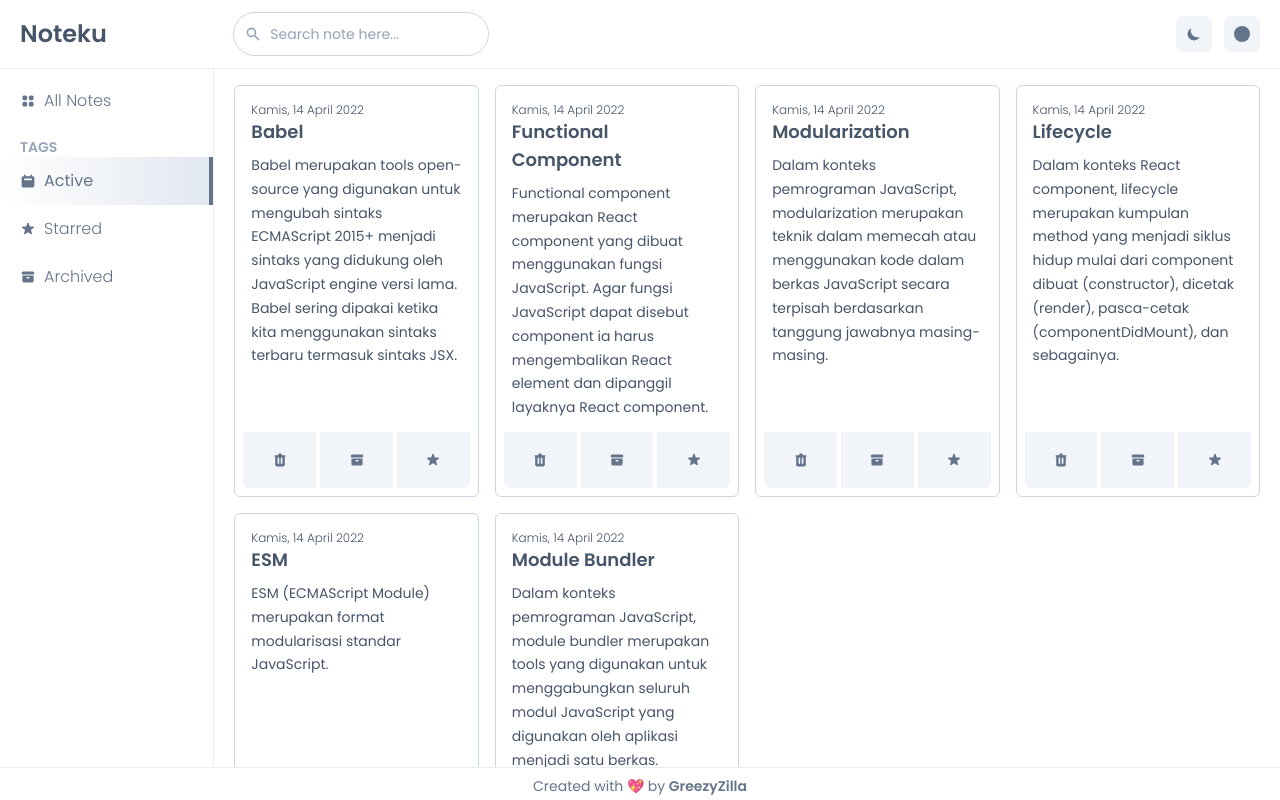
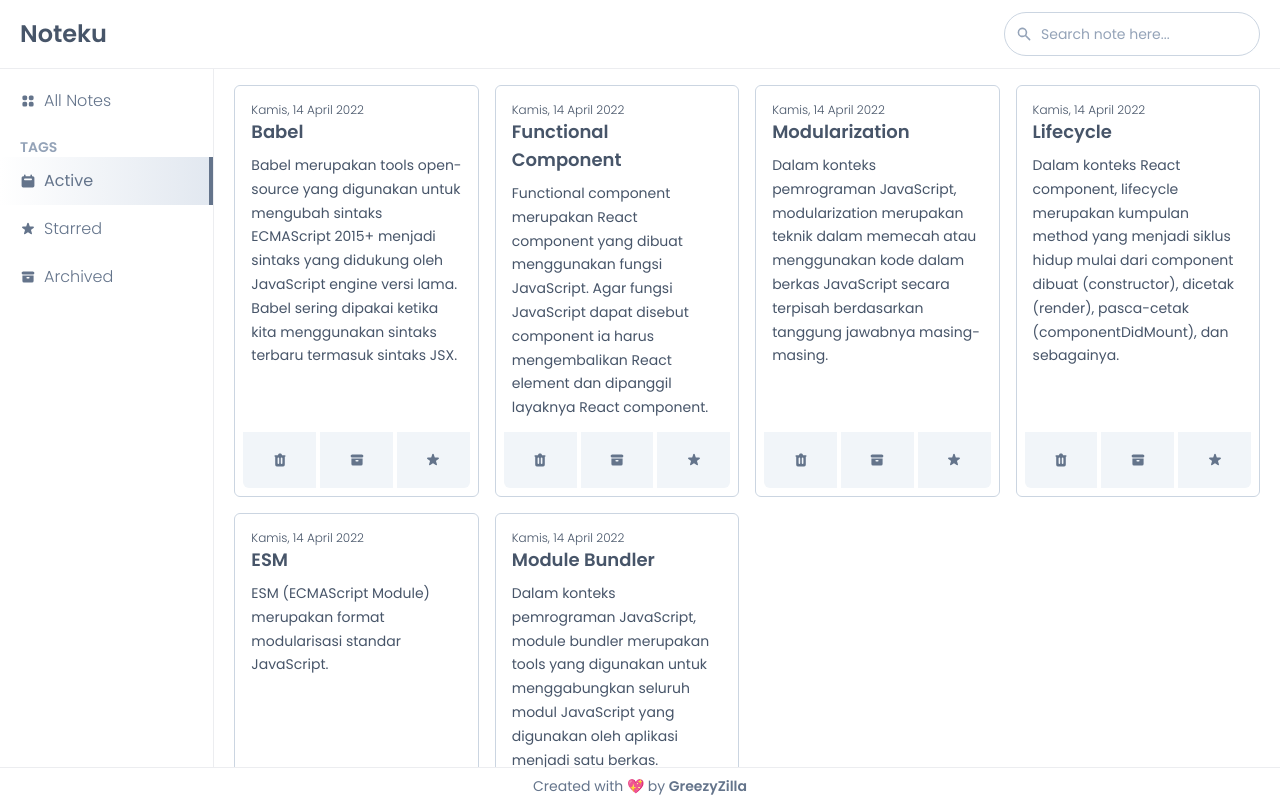
Before and after one commit to greezyzilla/noteku-ts, a React (Vite) app: page /active in a window 1280 px wide. Built offline with nearby package versions, Linux system fonts and the light colour scheme.

Commit message:
refactor: :fire: remove toggle dark mode & change color

```diff
--- a/src/components/organisms/header/changeColor.tsx
+++ /dev/null
@@ -1,7 +0,0 @@
-export default function ChangeColor() {
-  return (
-    <div className="w-9 h-9 flex items-center justify-center bg-slate-100 rounded-md">
-      <div className="w-4 h-4 rounded-full bg-slate-500" />
-    </div>
-  );
-}
--- a/src/components/organisms/header/index.tsx
+++ b/src/components/organisms/header/index.tsx
@@ -1,6 +1,4 @@
-import ChangeColor from './changeColor';
 import SearchNote from './searchNote';
-import ToggleDarkMode from './toggleDarkMode';
 
 interface HeaderProps{
   filter: string;
@@ -15,13 +13,9 @@ export default function Header(props : HeaderProps) {
       <div className="grid grid-cols-12 w-full flex-1">
         <div className="col-span-2 py-3 text-2xl font-semibold text-slate-600 px-5 font-roboto flex items-center">Noteku</div>
         <div className="col-span-10 py-3 px-5">
-          <div className="flex justify-between">
+          <div className="flex justify-end">
             <div className="flex gap-4">
               <SearchNote filter={filter} onSearch={onSearch} />
-            </div>
-            <div className="flex items-center gap-3 text-slate-500">
-              <ToggleDarkMode />
-              <ChangeColor />
             </div>
           </div>
         </div>
--- a/src/components/organisms/header/toggleDarkMode.tsx
+++ /dev/null
@@ -1,9 +0,0 @@
-import { MoonIcon } from '@heroicons/react/solid';
-
-export default function ToggleDarkMode() {
-  return (
-    <div className="w-9 h-9 flex items-center justify-center bg-slate-100 rounded-md">
-      <MoonIcon className="w-4 h-4" />
-    </div>
-  );
-}
```
